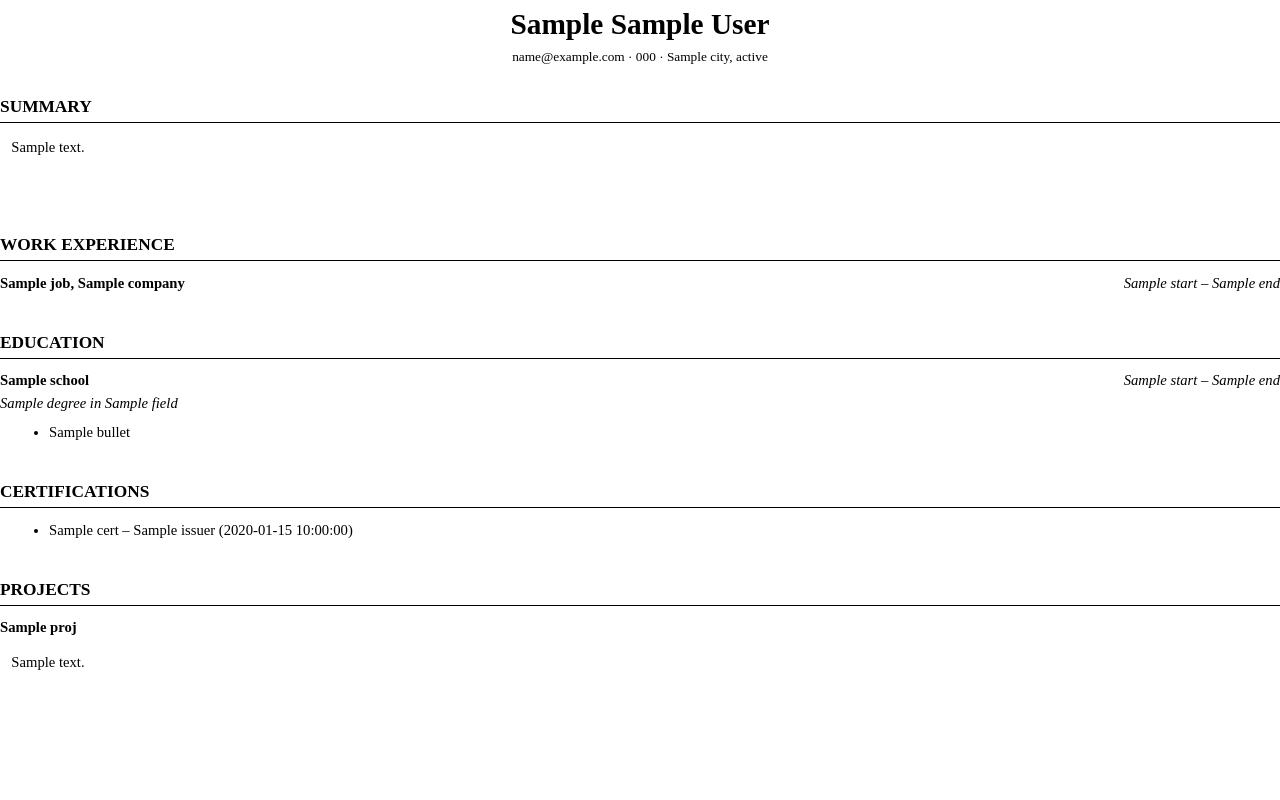
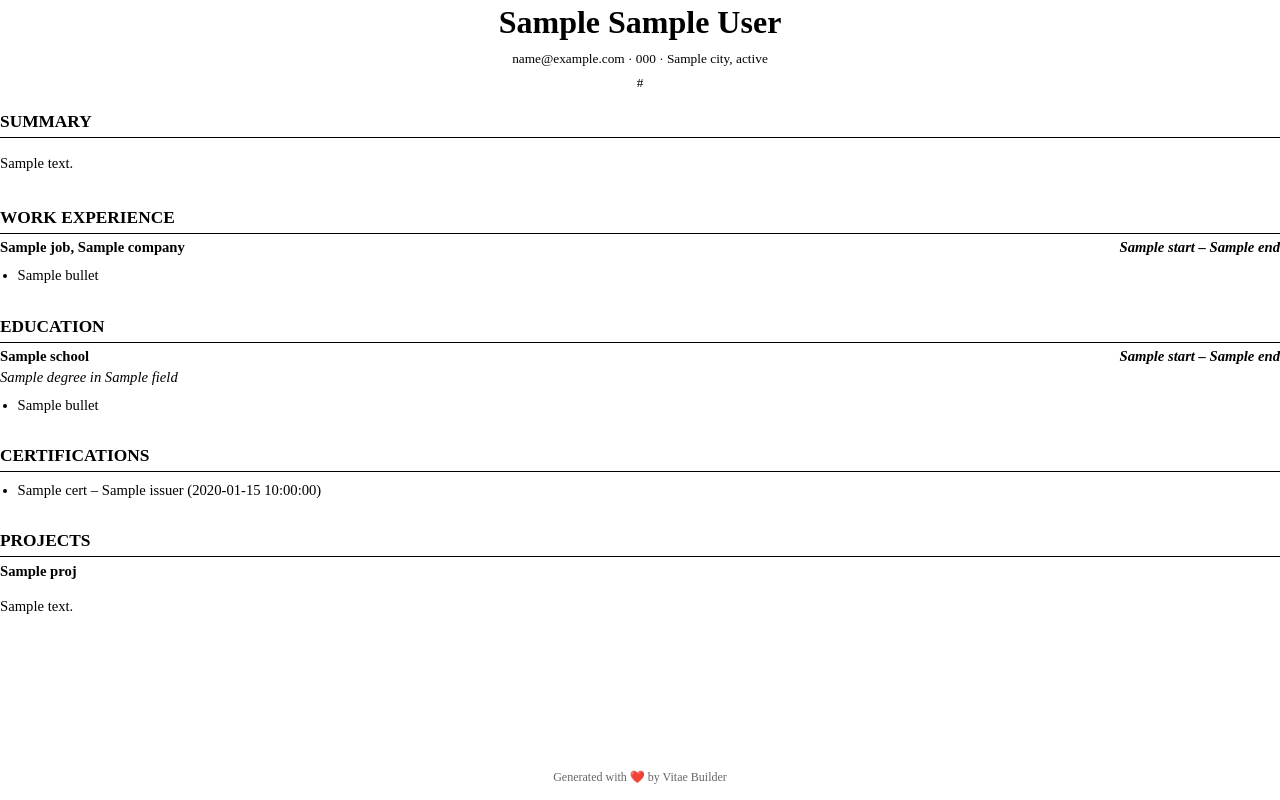
Before and after one commit to moisesxtian/Vitae, a Python web app: template backend/templates/harvard_resume.html in a window 1280 px wide. Run offline with Jinja, Linux system fonts and the light colour scheme; the template is opened without the code that fills it: most values are stand-ins (such as "Sample title", 1, 10 or a date in 2020).

Commit message:
Made sure to keep resume on same page always|Flexibility on Content

```diff
--- a/backend/templates/harvard_resume.html
+++ b/backend/templates/harvard_resume.html
@@ -1,132 +1,106 @@
 <!DOCTYPE html>
 <html lang="en">
 <head>
-  <meta charset="UTF-8">
+  <meta charset="UTF-8" />
   <title>{{ data.firstName }} {{ data.lastName }} – Resume</title>
   <style>
-  @page { size: A4; margin: 2cm; }
-body, html {
+    @page {
+      size: A4;
+      margin: 2cm;
+    }
+    html, body {
       margin: 0;
       padding: 0;
+      height: 100%;
     }
     body {
       font-family: "Times New Roman", serif;
       font-size: 11pt;
       line-height: 1.4;
       color: #000;
-  word-wrap: break-word;
-  overflow-wrap: break-word;
+      display: flex;
+      flex-direction: column;
+      justify-content: space-between;
+      min-height: 100vh;
     }
 
-/* Header Styling */
+    header, section, footer {
+      width: 100%;
+      margin-bottom: 1.2em;
+    }
+
     header {
       text-align: center;
-  margin-bottom: 0.8cm;
     }
     header h1 {
-  font-size: 22pt;
-  margin: 0.1cm 0;
+      font-size: 24pt;
+      margin: 0;
       font-weight: bold;
     }
     header p {
       font-size: 10pt;
-  margin: 0;
-  line-height: 1.2;
+      margin: 0.4em 0 0;
     }
 
-/* Section Formatting */
-section {
-  margin-bottom: 1cm;
-  page-break-inside: avoid;
-}
-section h2 {
+    h2 {
       font-size: 13pt;
-  font-weight: bold;
       text-transform: uppercase;
-  margin-bottom: 0.3cm;
+      margin: 0 0 0.2em;
       padding-bottom: 2pt;
       border-bottom: 1px solid #000;
     }
 
-/* Paragraphs & Lists */
-section p,
-ul li {
-  margin-bottom: 4pt;
-  white-space: normal;
-  word-break: break-word;
-  overflow-wrap: break-word;
-}
-ul {
-  margin: 6pt 0 0 1cm;
-  padding: 0;
-  list-style-type: disc;
-}
-
-/* Summary */
     .summary {
+      margin-bottom: 1em;
       white-space: normal;
       word-break: break-word;
       overflow-wrap: break-word;
     }
 
-/* Flex Layout for Experience/Education */
     .flexed {
       display: flex;
       justify-content: space-between;
       flex-wrap: wrap;
       font-weight: bold;
-  margin-bottom: 2pt;
-}
-.flexed span {
-  flex-shrink: 1;
-  min-width: 0;
-}
-.flexed .dates {
-  font-style: italic;
-  white-space: normal;
-  font-weight: normal;
     }
 
-/* Two-Column Section (e.g., Skills) */
-.two-col {
-  display: flex;
-  gap: 1cm;
-  width: 100%;
-  margin-bottom: 1cm;
-}
-.two-col section {
-  flex: 1;
-  max-width: calc(50% - 0.5cm);
+    .flexed span {
+      min-width: 0;
+      flex-shrink: 1;
     }
 
-/* Skills Section */
+    .dates {
+      font-style: italic;
+    }
+
+    ul {
+      margin: 0.5em 0 0.8em 1.2em;
+      padding: 0;
+      list-style-type: disc;
+    }
+
+    ul li {
+      margin-bottom: 4pt;
+    }
+
     .skills ul {
-  margin: 0.2cm 0 0.3cm;
+      margin: 0.5em 0 1em 0;
       padding: 0;
-  column-width: 5cm;
+      column-width: 6cm;
       column-gap: 1cm;
     }
+
     .skills ul li {
       font-size: 11pt;
       font-style: italic;
       padding: 2pt 4pt;
-  margin-bottom: 4pt;
-  break-inside: avoid;
     }
 
-/* Certifications/Projects */
-section ul li,
-section p {
-  margin-left: 0.3cm;
-  margin-right: 0.3cm;
-}
-
-/* Footer */
     footer {
-  margin-top: 2cm;
       text-align: center;
       font-size: 9pt;
       color: #666;
+      margin-top: auto;
     }
   </style>
 </head>
@@ -141,18 +115,16 @@ footer {
         {% if data.city %}{{ data.city }}{% endif %}{% if data.city and data.state %}, {% endif %}{% if data.state %}{{ data.state }}{% endif %}
       {% endif %}
     </p>
+    {% if data.linkedin %}<p>{{ data.linkedin }}</p>{% endif %}
   </header>
 
   {% if data.summary %}
-<div>
   <section>
     <h2>Summary</h2>
     <p class="summary">{{ data.summary }}</p>
   </section>
-</div>
   {% endif %}
 
-<div class="two-col">
   {% if data.skills %}
   {% set clean_skills = data.skills | select('string') | list %}
   {% if clean_skills %}
@@ -166,22 +138,20 @@ footer {
   </section>
   {% endif %}
   {% endif %}
-</div>
 
   {% if data.experience %}
   <section>
     <h2>Work Experience</h2>
     {% for job in data.experience %}
     {% if job.jobtitle or job.company %}
-      <div class="mb-2">
+    <div>
       <div class="flexed">
         <span>{{ job.jobtitle }}{% if job.company %}, {{ job.company }}{% endif %}</span>
         <span class="dates">{{ job.start }} – {{ "Present" if job.present else job.end }}</span>
       </div>
-        {% set filtered = job.bullets | select('string') | list %}
-        {% if filtered %}
+      {% if job.bullets %}
       <ul>
-          {% for bullet in filtered %}
+        {% for bullet in job.bullets %}
         <li>{{ bullet }}</li>
         {% endfor %}
       </ul>
@@ -195,28 +165,18 @@ footer {
   {% if data.education %}
   <section>
     <h2>Education</h2>
-
     {% for edu in data.education %}
     {% if edu.school or edu.degree or edu.field %}
-        <div class="mb-2">
-          <div class="flexed justify-between">
-            <span class="font-bold">
-              {{ edu.school }}
-            </span>
-            <span class="dates text-sm text-gray-600">
-              {{ edu.start }} – {{ "Present" if edu.present else edu.end }}
-            </span>
+    <div>
+      <div class="flexed">
+        <span>{{ edu.school }}</span>
+        <span class="dates">{{ edu.start }} – {{ "Present" if edu.present else edu.end }}</span>
       </div>
-
       {% if edu.degree or edu.field %}
-            <div><em>
-              {% if edu.degree %}{{ edu.degree }}{% endif %}
-              {% if edu.field %} in {{ edu.field }}{% endif %}
-            </em></div>
+      <div><em>{% if edu.degree %}{{ edu.degree }}{% endif %}{% if edu.field %} in {{ edu.field }}{% endif %}</em></div>
       {% endif %}
-
       {% if edu.bullets %}
-            <ul class="list-disc list-inside mt-1 text-sm">
+      <ul>
         {% for bullet in edu.bullets %}
         <li>{{ bullet }}</li>
         {% endfor %}
@@ -228,8 +188,6 @@ footer {
   </section>
   {% endif %}
 
-
-
   {% if data.certifications %}
   {% set certs = data.certifications | selectattr('name') | list %}
   {% if certs %}
@@ -237,9 +195,7 @@ footer {
     <h2>Certifications</h2>
     <ul>
       {% for cert in certs %}
-      <li>
-        {{ cert.name }}{% if cert.issuer %} – {{ cert.issuer }}{% endif %}{% if cert.date %} ({{ cert.date }}){% endif %}
-      </li>
+      <li>{{ cert.name }}{% if cert.issuer %} – {{ cert.issuer }}{% endif %}{% if cert.date %} ({{ cert.date }}){% endif %}</li>
       {% endfor %}
     </ul>
   </section>
@@ -263,5 +219,8 @@ footer {
   {% endif %}
   {% endif %}
 
+  <footer>
+    Generated with ❤️ by Vitae Builder
+  </footer>
 </body>
 </html>
```
Lines whose indentation alone changed are shown as unchanged.
